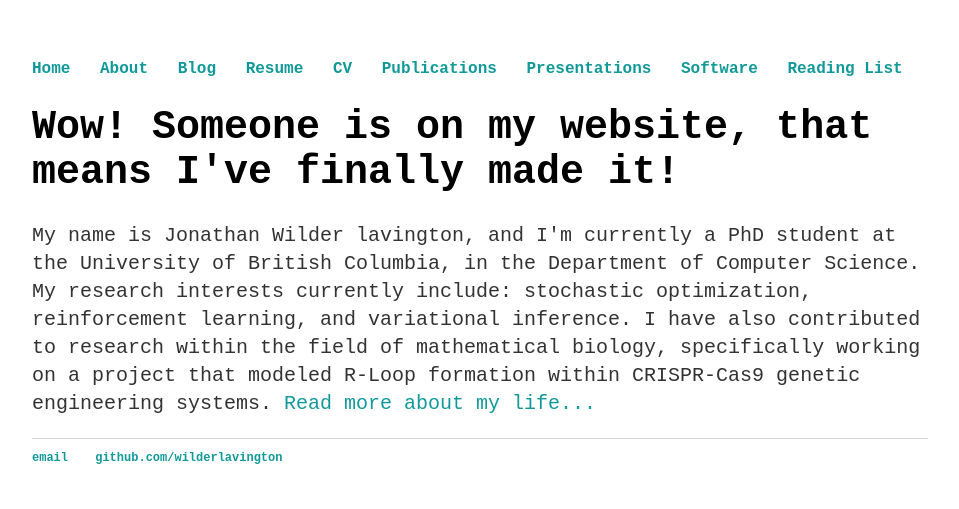
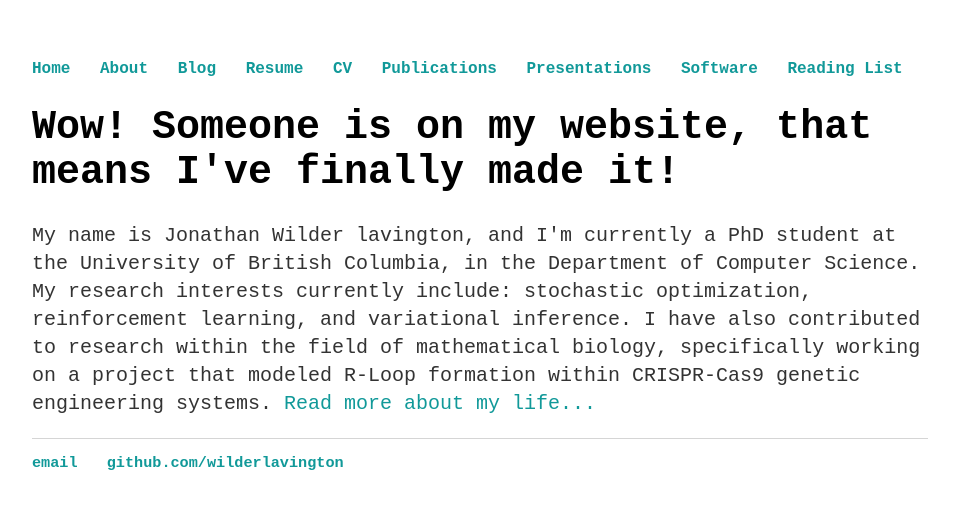
Before and after one commit to WilderLavington/old_web_page, a Jekyll site: the page built from index.html, in a window 1280 px wide. Shown: the top 509 px of the page, without its empty margins (160-1119 px from the left). Built offline with Jekyll 4.4.1, drawn with Linux system fonts in a browser that asks for light colours.

Commit message:
Update main.css

```diff
--- a/css/main.css
+++ b/css/main.css
@@ -34,7 +34,7 @@ p {
 }
 footer {
     border-top: 1px solid #d5d5d5;
-    font-size: .75em;
+    font-size: .95em;
     font-family: 'Courier New';
 }
 
```
